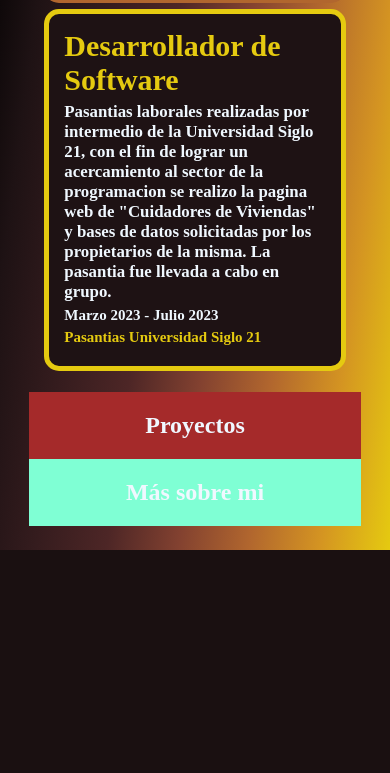
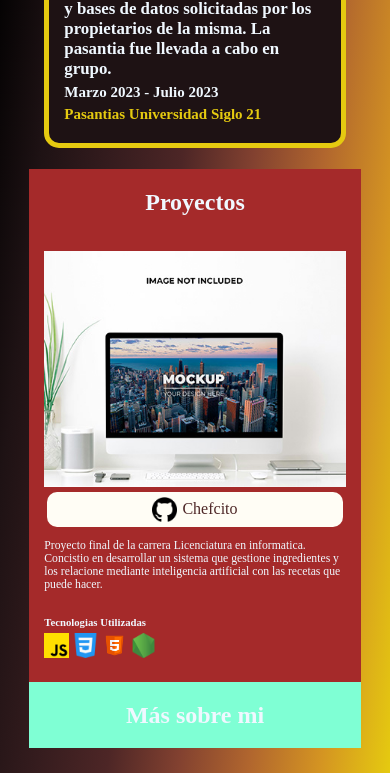
Before and after one commit to GOddovero/portfolio, a PHP site: page / in a window 390 px wide. Shown: the part 2389-3162 px from the top of the page. Before the commit the page ends 2939 px from the top, so only its background shows below. Run offline with PHP 8.4, Linux system fonts and the light colour scheme.

Commit message:
plantilla proyectos

```diff
--- a/index.html
+++ b/index.html
@@ -12,12 +12,12 @@
 <body>
     <p class="actualizacion">Desarrollo del Portfolio en Proceso</p>
     <div class="body_principal">
-        <h1>Gaspar Oddovero Herrera</h1>
+        <h1 class="nombre">Gaspar Oddovero Herrera</h1>
+        <h3 class="titulo_univer">Licenciado en Informatica</h4>
         <div class="datos_personales">
             <div class="contenido_datos">
                 <img src="img/perfil.jpeg" id="img_perfil">
                 <div class="texto_datos">
-                    <h4>Licenciado en Informatica</h4>
                     <p class="descripcion_datos_personales">
                         Desarrollador de Software con sólida formación en informática y amplia experiencia en el
                         desarrollo de aplicaciones web y desktop. Capaz de trabajar en todas las fases del ciclo de vida
@@ -125,8 +125,22 @@
         </div>
         <div class="proyectos">
             <h2>Proyectos</h2>
-            <div class="contenido_proyectos">
+            <div class="body_proyectos">
+                <div class="contenido_proyectos" id="p_impar">
+                    <img src="img/proyecto_1.jpg">
+                    <div class="contenido_texto_proyectos">
+                        <a href="https://github.com/GOddovero/chefcito-tesis" class="a_proyectos"><img src="img/github.png" class="github_proyectos"> Chefcito</a>
+                        <p class="descripcion_proyecto">Proyecto final de la carrera Licenciatura en informatica. Concistio en desarrollar un sistema que gestione ingredientes y los relacione mediante inteligencia artificial con las recetas que puede hacer.</p>
+                        <div class="tecnologias_proyectos">
+                            <h6>Tecnologias Utilizadas</h6>
+                            <img src="img/js.png">
+                            <img src="img/css.png">
+                            <img src="img/html.png">
+                            <img src="img/nodo-js.png">
 
+                        </div>
+                    </div>
+                </div>
             </div>
         </div>
         <div class="mas_sobre_mi">
--- a/styles/styles.css
+++ b/styles/styles.css
@@ -4,7 +4,19 @@ body {
     max-width: 100%;
     overflow-x: hidden;
 }
+.titulo_univer{
 
+    font-size: 2vw;
+    margin-bottom: 5px;
+    margin-top: 0;
+    text-align: center;
+}
+h1 {
+    text-align: center;
+    font-size: 3.5vw;
+    margin-bottom: 0;
+    margin-top: 0;
+}
 .actualizacion {
     width: 100%;
     text-align: center;
@@ -89,7 +101,7 @@ body {
 }
 
 .descripcion_datos_personales {
-    font-size: 15px;
+    font-size: 1.5vw;
     margin-bottom: 0;
     margin-top: 5px;
     align-self: center;
@@ -160,9 +172,7 @@ h2 {
     margin-bottom: 2%;
 }
 
-h1 {
-    text-align: center;
-}
+
 
 .descripcion_experiencia {
     font-size: 1vw;
@@ -196,6 +206,41 @@ h1 {
 .experiencia_laboral h2 {
     text-align: center;
 }
+.contenido_proyectos{
+    display: flex;
+    flex-direction: row;
+    justify-content: space-between;
+    gap: 2%;
+    padding: 15px;
+}
+.a_proyectos{
+    color: #4d2626;
+    text-decoration: none;
+    display: flex;
+    flex-direction: row;
+    align-items: center;
+    justify-content: center;
+    gap: 5px;
+    width: 7vw;
+    margin-top: 5px;
+    margin-bottom: 5px;
+    background-color: #fffdf5;
+    padding: 5px;
+    border-radius: 10px;
+}
+
+.descripcion_proyecto{
+    font-size: 1vw;
+}
+.github_proyectos{
+    width: 25px;
+    height: 25px;
+}
+.tecnologias_proyectos img{
+    width: 25px;
+    height: 25px;
+    margin-bottom: 5px;
+}
 
 @media (max-width: 768px) {
 
@@ -223,4 +268,44 @@ h1 {
         justify-content: center;
         gap: 20px;
     }
+    .contenido_proyectos{
+        display: flex;
+        flex-direction: column;
+        justify-content: space-between;
+        gap: 2%;
+        padding: 15px;
+    }
+
+    .a_proyectos{
+        color: #4d2626;
+        text-decoration: none;
+        display: flex;
+        flex-direction: row;
+        align-items: center;
+        justify-content: center;
+        margin:auto;
+        gap: 5px;
+        width: 95%;
+        margin-top: 5px;
+        margin-bottom: 5px;
+        background-color: #fffdf5;
+        padding: 5px;
+        border-radius: 10px;
+    }
+    .tecnologias_proyectos h6{
+        margin-bottom: 5px;
+    }
+    .descripcion_proyecto{
+        font-size: 3vw;
+    }
+    .github_proyectos{
+        width: 25px;
+        height: 25px;
+    }
+    .tecnologias_proyectos img{
+        width: 25px;
+        height: 25px;
+        margin-bottom: 5px;
+        margin-top: 0;
+    }
 }
```
Also changed, not shown: img/proyecto_1.jpg (added).
